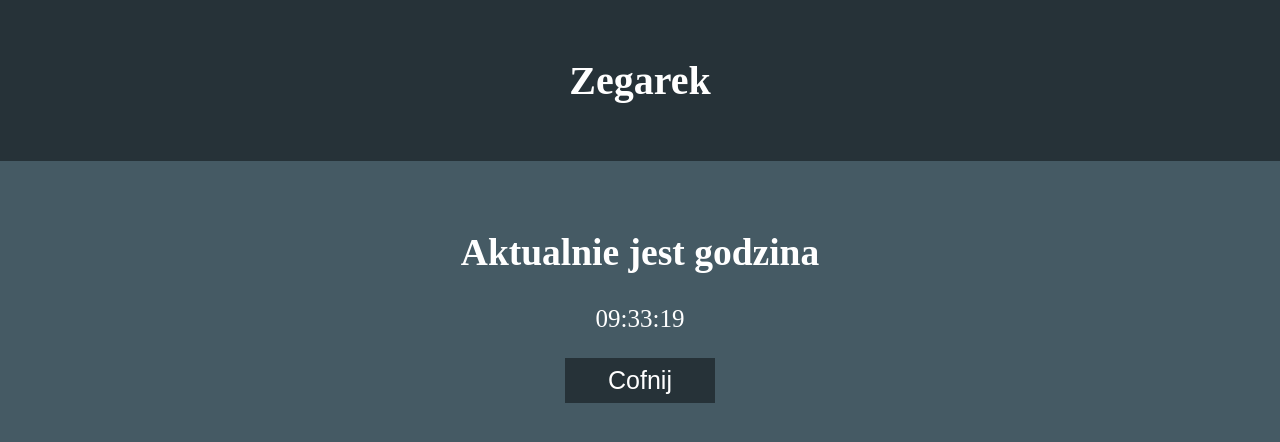
After one commit to Yournicknamehere/E14, a PHP site: page /zegarek.html in a window 1280 px wide. The commit adds this page. Shown: the top 442 px of the page. Run offline with PHP 8.4, Linux system fonts and the light colour scheme.

Commit message:
Tabela klientów + zegarek w JS

```diff
--- a/CSS/style.css
+++ b/CSS/style.css
@@ -21,6 +21,7 @@ body {
     width: 100%;
     margin-top: 70px;
     font-size: 25px;
+    text-align: center;
 }
 
 .contentRight {
@@ -92,3 +93,24 @@ a:hover {
     text-decoration: none;
     color: white;
 }
+
+#klienci {
+    font-family: "Trebuchet MS", Arial, Helvetica, sans-serif;
+    border-collapse: collapse;
+    width: 100%;
+}
+
+#klienci td, #klienci th {
+    border: 1px solid #ddd;
+    padding: 8px;
+}
+
+#klienci tr:nth-child(even) {background-color: #455A64;}
+
+#klienci th {
+    padding-top: 12px;
+    padding-bottom: 12px;
+    text-align: left;
+    background-color: #263238;
+    color: white;
+}
--- a/JS/main.js
+++ b/JS/main.js
@@ -5,9 +5,13 @@ function zegarek() {
     var minuty = data.getMinutes();
     var sekundy = data.getSeconds();
 
+    var output = document.getElementById("zegar");
+
     if(godziny < 10) { godziny = "0" + godziny; }
     if(minuty < 10) { minuty = "0" + minuty; }
     if(sekundy < 10) { sekundy = "0" + sekundy; }
 
-    setTimeout(zegarek(), 1000);
+    output.innerHTML = godziny + ":" + minuty + ":" + sekundy;
+
+    setTimeout('zegarek()', 1000);
 }
--- /dev/null
+++ b/zegarek.html
@@ -0,0 +1,24 @@
+<!DOCTYPE html>
+<html lang="pl">
+<head>
+    <meta charset="UTF-8">
+    <meta name="viewport" content="width=device-width, initial-scale=1.0">
+    <meta http-equiv="X-UA-Compatible" content="ie=edge">
+    <link rel="stylesheet" href="/CSS/style.css">
+    <script src="/JS/main.js"></script>
+    <title>Zegarek</title>
+</head>
+<body onload="zegarek()">
+    <div class="header">
+        <h1>Zegarek</h1>
+    </div>
+
+    <div class="content">
+        <h2>Aktualnie jest godzina</h2>
+        <p id="zegar"></p>
+
+        <button class="formInputBtn"><a href ="index.php">Cofnij</a></button>
+    </div>
+
+</body>
+</html>
```
Also changed, not shown: index.php (+6 -2 lines), wyswietlTabela.php (added, +46 -0 lines).
